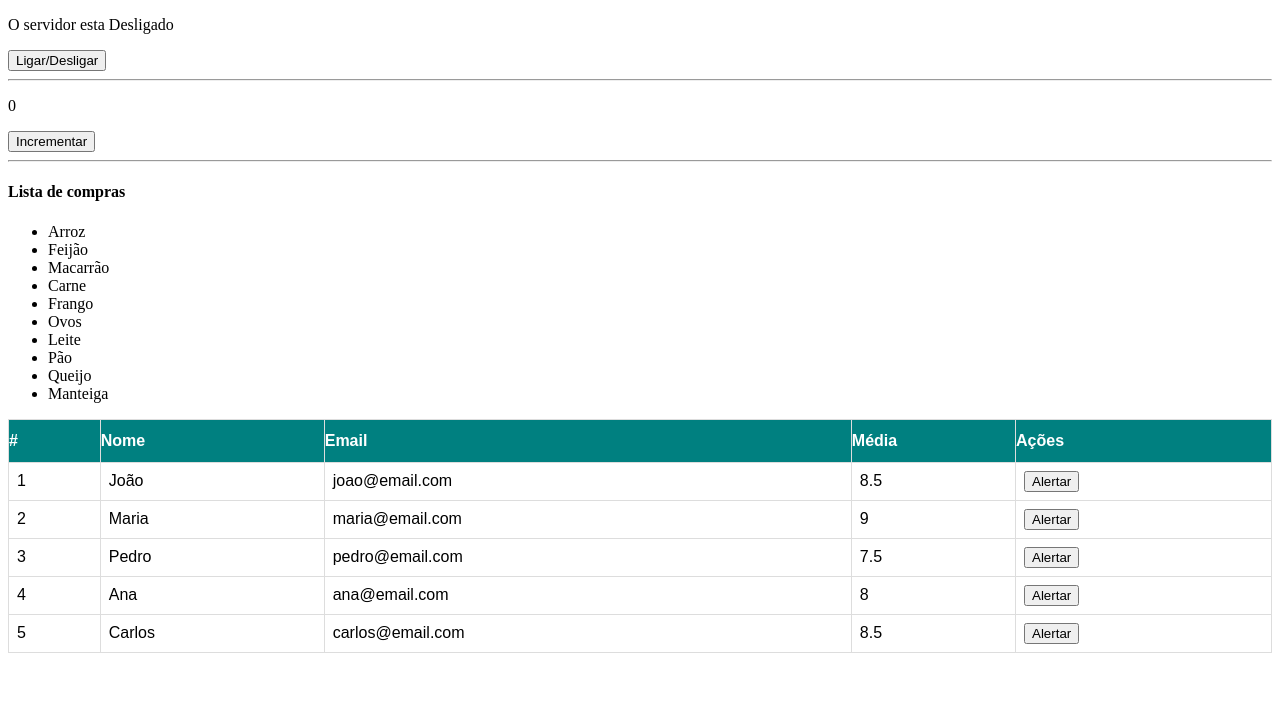
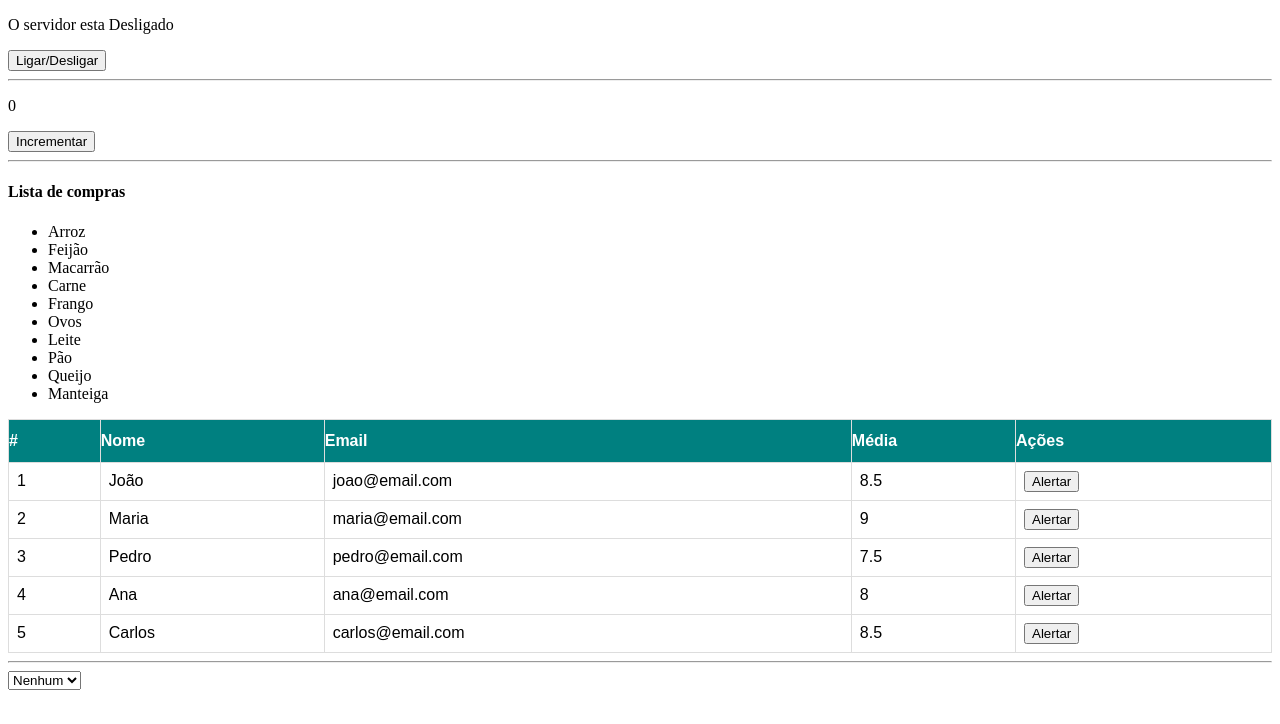
Before and after one commit to WorleySacramento/interface-web-dinamica-angular, an Angular app: page / in a window 1280 px wide. Shown: the top 724 px of the page. Built offline with nearby package versions, Linux system fonts and the light colour scheme.

Commit message:
feat: Exemplos ngSwitch

```diff
--- a/src/app/exemplos/diretivas/diretivas.component.html
+++ b/src/app/exemplos/diretivas/diretivas.component.html
@@ -44,3 +44,27 @@
         </tr>
     </tbody>
 </table>
+
+<hr/>
+
+<select [(ngModel)]="opcaoSelecionada">
+    <option value="nenhum">Nenhum</option>
+    <option [value]="opc" *ngFor="let opc of opcoes ">{{opc}}</option>
+
+</select>
+
+<div [ngSwitch]="opcaoSelecionada">
+    <img
+    *ngSwitchCase="'Opção 1'"
+    src="https://images.unsplash.com/photo-1788100153588-c1543f4ee916?q=80&w=1924&auto=format&fit=crop&ixlib=rb-4.1.0&ixid=M3wxMjA3fDB8MHxwaG90by1wYWdlfHx8fGVufDB8fHx8fA%3D%3D" alt=""/>
+    <img
+    *ngSwitchCase="'Opção 2'"
+    src="https://plus.unsplash.com/premium_photo-1736722043387-74bf3a686ac3?q=80&w=1129&auto=format&fit=crop&ixlib=rb-4.1.0&ixid=M3wxMjA3fDB8MHxwaG90by1wYWdlfHx8fGVufDB8fHx8fA%3D%3D" alt=""/>
+    <img
+    *ngSwitchCase="'Opção 3'"
+     src="https://pixabay.com/pt/images/download/x-10234997_1920.jpg" alt=""/>
+    <img
+    *ngSwitchCase="'Opção 4'"
+    src="https://pixabay.com/pt/images/download/x-10442728_1920.jpg" alt="">
+
+</div>
--- a/src/app/exemplos/diretivas/diretivas.component.ts
+++ b/src/app/exemplos/diretivas/diretivas.component.ts
@@ -32,4 +32,7 @@ export class DiretivasComponent {
     alert(`Aluno: ${aluno.nome}\nEmail: ${aluno.email}\nMédia: ${aluno.media}`);
   }
 
+  opcoes: string[] = ['Opção 1', 'Opção 2', 'Opção 3', 'Opção 4'];
+  opcaoSelecionada: string = 'nenhum';
+
 }
```
